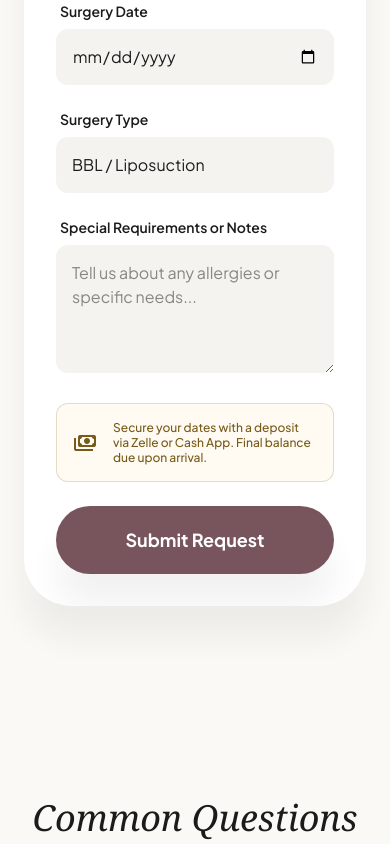
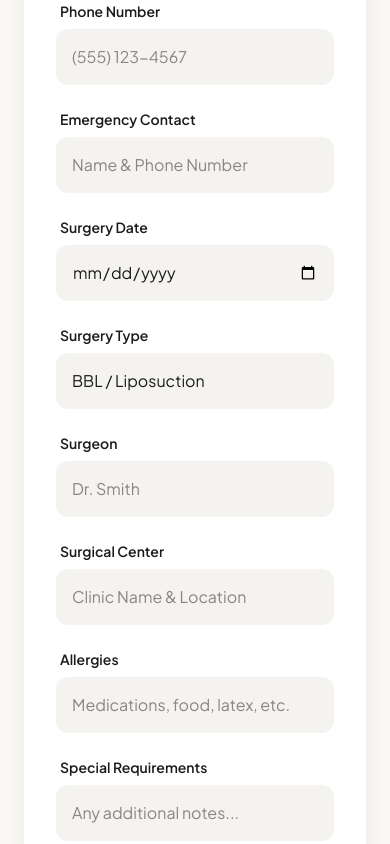
Before and after one commit to flair2011/Pink-Lux, a Next.js app: page / in a window 390 px wide. Shown: the part 7180-8024 px from the top of the page. Built offline with nearby package versions, Linux system fonts and the light colour scheme.

Commit message:
feat: add emergency contacts, phone, surgeon, center and allergies to booking form

```diff
--- a/src/components/BookingSection.tsx
+++ b/src/components/BookingSection.tsx
@@ -54,6 +54,26 @@ const BookingSection = () => {
                 />
               </div>
             </div>
+
+            <div className="grid md:grid-cols-2 gap-6">
+              <div>
+                <label className="block text-sm font-semibold mb-2 ml-1">Phone Number</label>
+                <input
+                  className="w-full bg-surface-container-low border-none rounded-xl p-4 focus:ring-2 focus:ring-primary/20 outline-none"
+                  placeholder="(555) 123-4567"
+                  type="tel"
+                />
+              </div>
+              <div>
+                <label className="block text-sm font-semibold mb-2 ml-1">Emergency Contact</label>
+                <input
+                  className="w-full bg-surface-container-low border-none rounded-xl p-4 focus:ring-2 focus:ring-primary/20 outline-none"
+                  placeholder="Name & Phone Number"
+                  type="text"
+                />
+              </div>
+            </div>
+
             <div className="grid md:grid-cols-2 gap-6">
               <div>
                 <label className="block text-sm font-semibold mb-2 ml-1">Surgery Date</label>
@@ -73,13 +93,43 @@ const BookingSection = () => {
                 </select>
               </div>
             </div>
-            <div>
-              <label className="block text-sm font-semibold mb-2 ml-1">Special Requirements or Notes</label>
-              <textarea
-                className="w-full bg-surface-container-low border-none rounded-xl p-4 focus:ring-2 focus:ring-primary/20 outline-none"
-                placeholder="Tell us about any allergies or specific needs..."
-                rows={4}
-              ></textarea>
+
+            <div className="grid md:grid-cols-2 gap-6">
+              <div>
+                <label className="block text-sm font-semibold mb-2 ml-1">Surgeon</label>
+                <input
+                  className="w-full bg-surface-container-low border-none rounded-xl p-4 focus:ring-2 focus:ring-primary/20 outline-none"
+                  placeholder="Dr. Smith"
+                  type="text"
+                />
+              </div>
+              <div>
+                <label className="block text-sm font-semibold mb-2 ml-1">Surgical Center</label>
+                <input
+                  className="w-full bg-surface-container-low border-none rounded-xl p-4 focus:ring-2 focus:ring-primary/20 outline-none"
+                  placeholder="Clinic Name & Location"
+                  type="text"
+                />
+              </div>
+            </div>
+
+            <div className="grid md:grid-cols-2 gap-6">
+              <div>
+                <label className="block text-sm font-semibold mb-2 ml-1">Allergies</label>
+                <input
+                  className="w-full bg-surface-container-low border-none rounded-xl p-4 focus:ring-2 focus:ring-primary/20 outline-none"
+                  placeholder="Medications, food, latex, etc."
+                  type="text"
+                />
+              </div>
+              <div>
+                <label className="block text-sm font-semibold mb-2 ml-1">Special Requirements</label>
+                <input
+                  className="w-full bg-surface-container-low border-none rounded-xl p-4 focus:ring-2 focus:ring-primary/20 outline-none"
+                  placeholder="Any additional notes..."
+                  type="text"
+                />
+              </div>
             </div>
             <div className="flex items-center gap-4 p-4 rounded-xl bg-secondary-container/10 border border-secondary/20">
               <span className="material-symbols-outlined text-secondary">payments</span>
```
